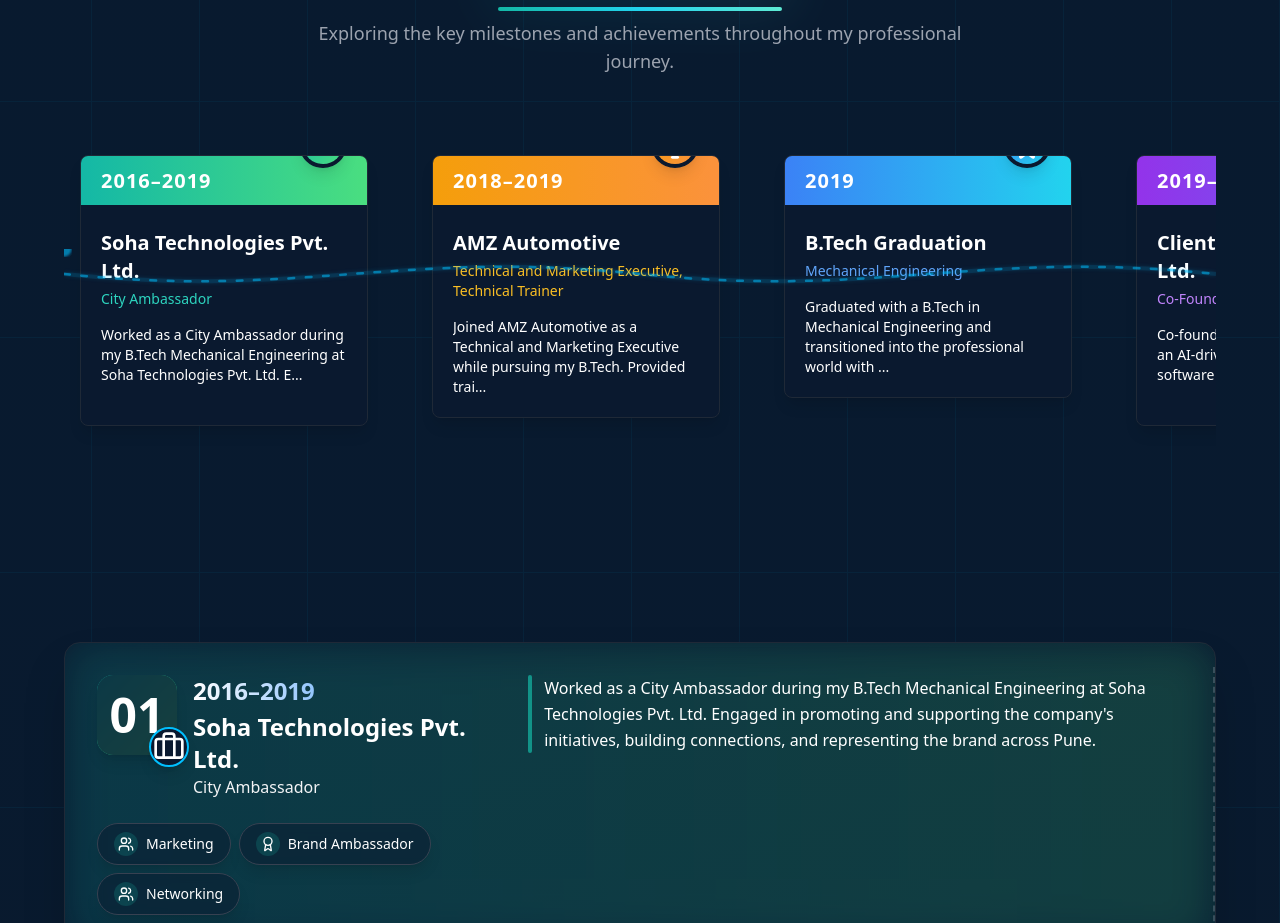
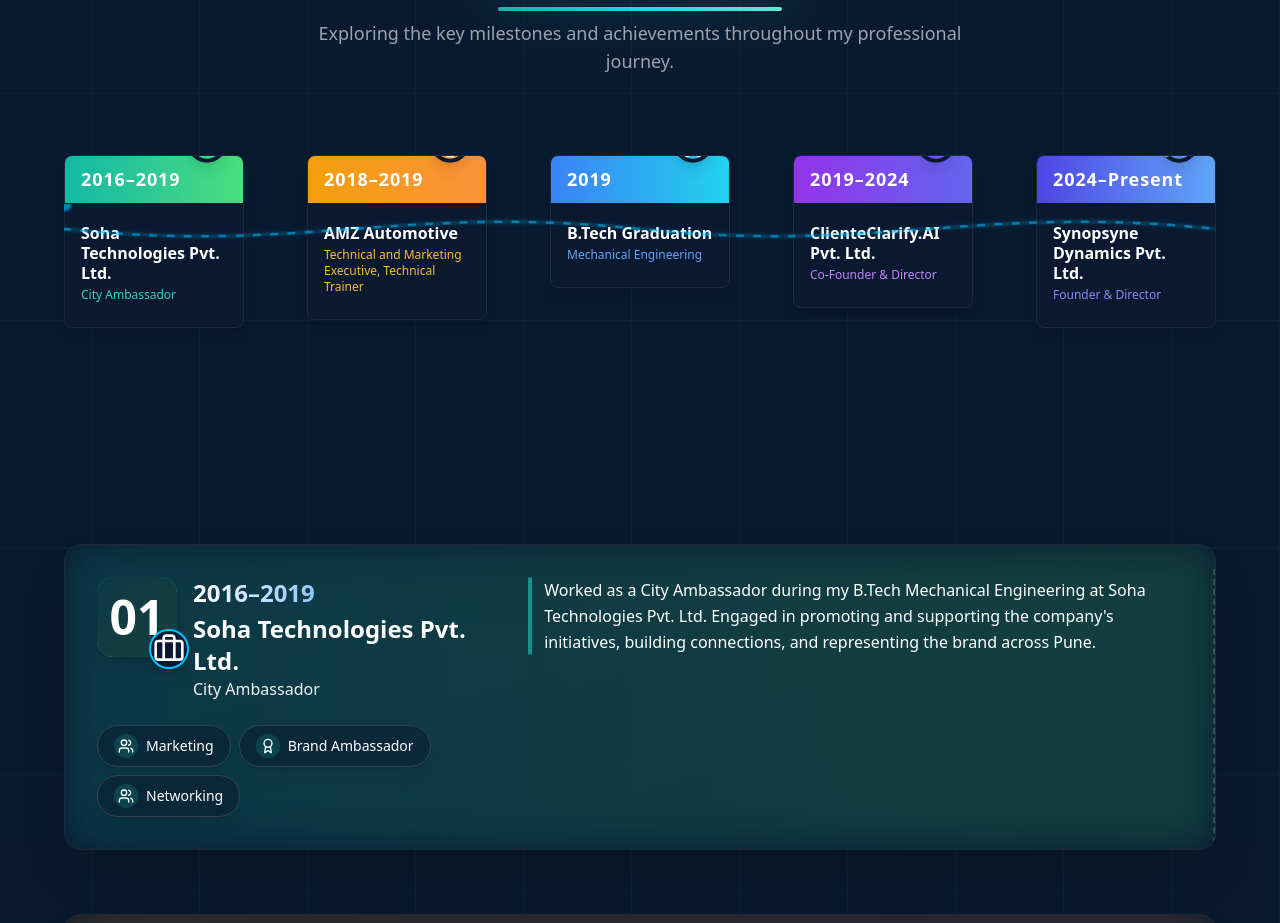
Before and after one commit to syedmusthaqP/code-sketch-artisan, a React (Vite) app: page / in a window 1280 px wide. Shown: the part 3440-4363 px from the top of the page. Built offline with nearby package versions, Linux system fonts and the light colour scheme.

Commit message:
Refactor: Display timeline without scrolling
Remove the horizontal scroll in the timeline section to display the entire flow at once.

```diff
--- a/src/components/TimelineSection.tsx
+++ b/src/components/TimelineSection.tsx
@@ -12,7 +12,6 @@ import {
   ArrowRight
 } from "lucide-react";
 import SectionHeader from "./SectionHeader";
-import { ScrollArea } from "./ui/scroll-area";
 
 // Define the type for skill icons to prevent type errors
 type SkillIconsType = {
@@ -131,14 +130,14 @@ export default function TimelineSection() {
           accent="teal"
         />
 
-        {/* Desktop Timeline - Enhanced visibility with ScrollArea for horizonal timeline */}
+        {/* Desktop Timeline - Full visible layout without scroll */}
         <div className="hidden md:block max-w-6xl mx-auto">
           {/* Cards in a row with connector lines */}
           <div className="relative pb-12">
             {/* Main timeline row */}
             <div className="relative mb-10">
-              <ScrollArea className="w-full" orientation="horizontal">
-                <div className="flex px-4 space-x-6 md:space-x-12 lg:space-x-16 py-8 min-w-max">
+              <div className="w-full">
+                <div className="flex justify-between py-8 w-full">
                   {timelineEvents.map((event, index) => (
                     <motion.div
                       key={index}
@@ -150,7 +149,7 @@ export default function TimelineSection() {
                     >
                       {/* Card */}
                       <motion.div
-                        className={`relative w-72 rounded-lg shadow-lg bg-[#0a192f] border border-gray-800 overflow-hidden transform transition-all duration-300`}
+                        className={`relative w-[180px] rounded-lg shadow-lg bg-[#0a192f] border border-gray-800 overflow-hidden transform transition-all duration-300`}
                         whileHover={{
                           y: -5,
                           boxShadow: "0 20px 25px -5px rgba(0, 0, 0, 0.4), 0 10px 10px -5px rgba(0, 0, 0, 0.2)",
@@ -158,37 +157,29 @@ export default function TimelineSection() {
                         }}
                       >
                         {/* Card header */}
-                        <div className={`px-5 py-3 bg-gradient-to-r ${event.color}`}>
-                          <h4 className="text-xl font-poppins font-bold text-white mb-0 leading-tight tracking-wider">
+                        <div className={`px-4 py-3 bg-gradient-to-r ${event.color}`}>
+                          <h4 className="text-lg font-poppins font-bold text-white mb-0 leading-tight tracking-wider">
                             {event.year}
                           </h4>
                         </div>
 
                         {/* Card content */}
-                        <div className="p-5">
+                        <div className="p-4">
                           {/* Icon circle - Positioned slightly above, overlapping the header */}
-                          <div className="absolute -top-5 right-5 w-12 h-12 rounded-full border-4 border-[#0a192f] bg-gradient-to-br from-[#051630] to-[#0a192f] flex items-center justify-center shadow-lg transform -translate-y-1/3">
+                          <div className="absolute -top-5 right-4 w-10 h-10 rounded-full border-4 border-[#0a192f] bg-gradient-to-br from-[#051630] to-[#0a192f] flex items-center justify-center shadow-lg transform -translate-y-1/3">
                             <div className={`w-full h-full rounded-full bg-gradient-to-br ${event.color} flex items-center justify-center`}>
                               {event.icon}
                             </div>
                           </div>
 
-                          <h4 className="text-xl font-poppins font-bold mb-1 mt-1 text-white">{event.title}</h4>
-                          <p className={`${event.textColor} text-sm mb-4 font-medium`}>{event.subtitle}</p>
-
-                          {/* Display truncated description with better visibility */}
-                          <div className="text-white text-sm h-20 overflow-hidden">
-                            {event.description.length > 100
-                              ? event.description.substring(0, 100) + "..."
-                              : event.description
-                            }
-                          </div>
+                          <h4 className="text-base font-poppins font-bold mb-1 mt-1 text-white leading-tight">{event.title}</h4>
+                          <p className={`${event.textColor} text-xs mb-2 font-medium`}>{event.subtitle}</p>
                         </div>
                       </motion.div>
                     </motion.div>
                   ))}
                 </div>
-              </ScrollArea>
+              </div>
 
               {/* Enhanced wave connector line under cards */}
               <div className="absolute top-[45%] left-0 w-full transform -translate-y-1/2 z-0">
```
